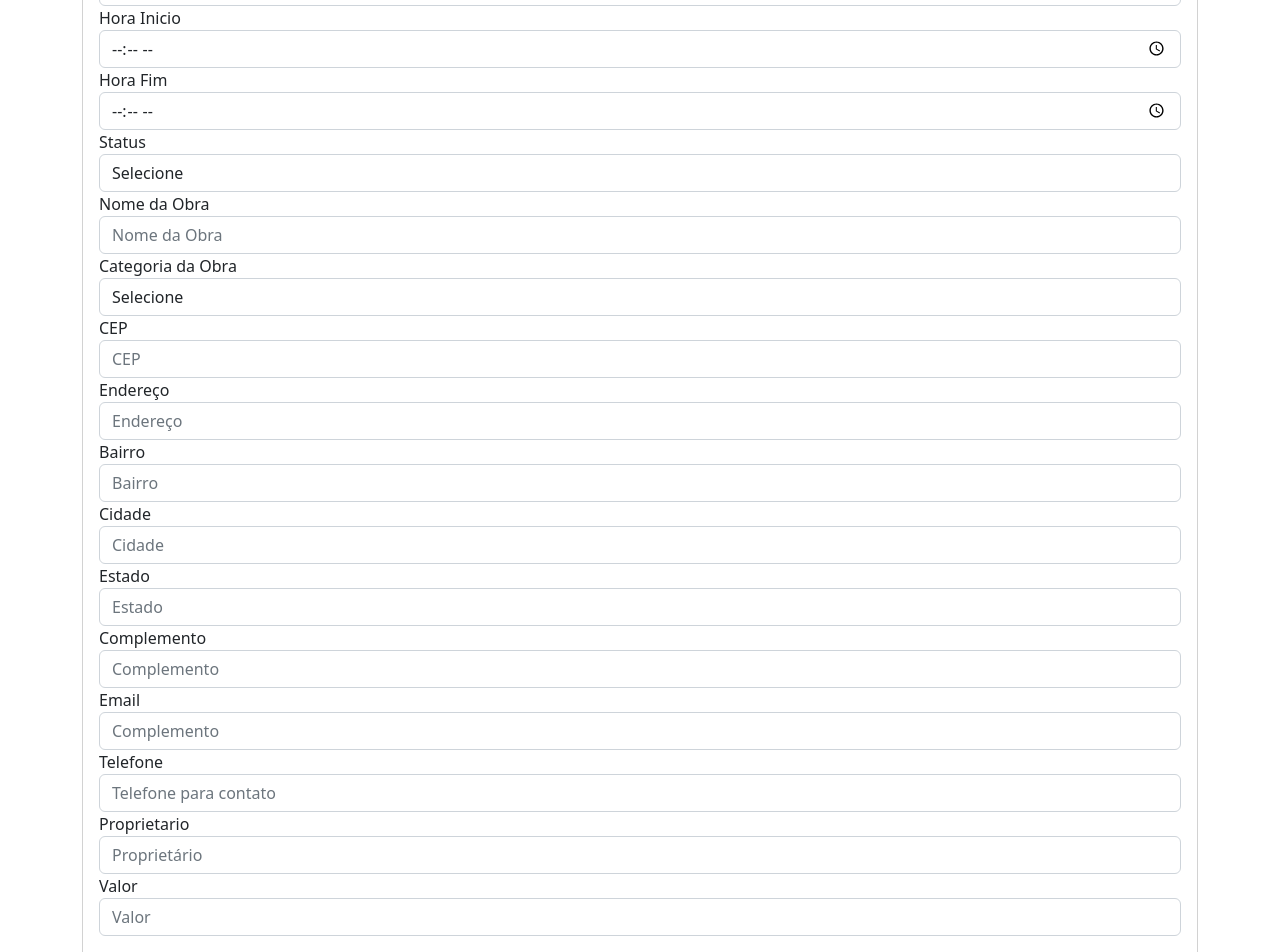
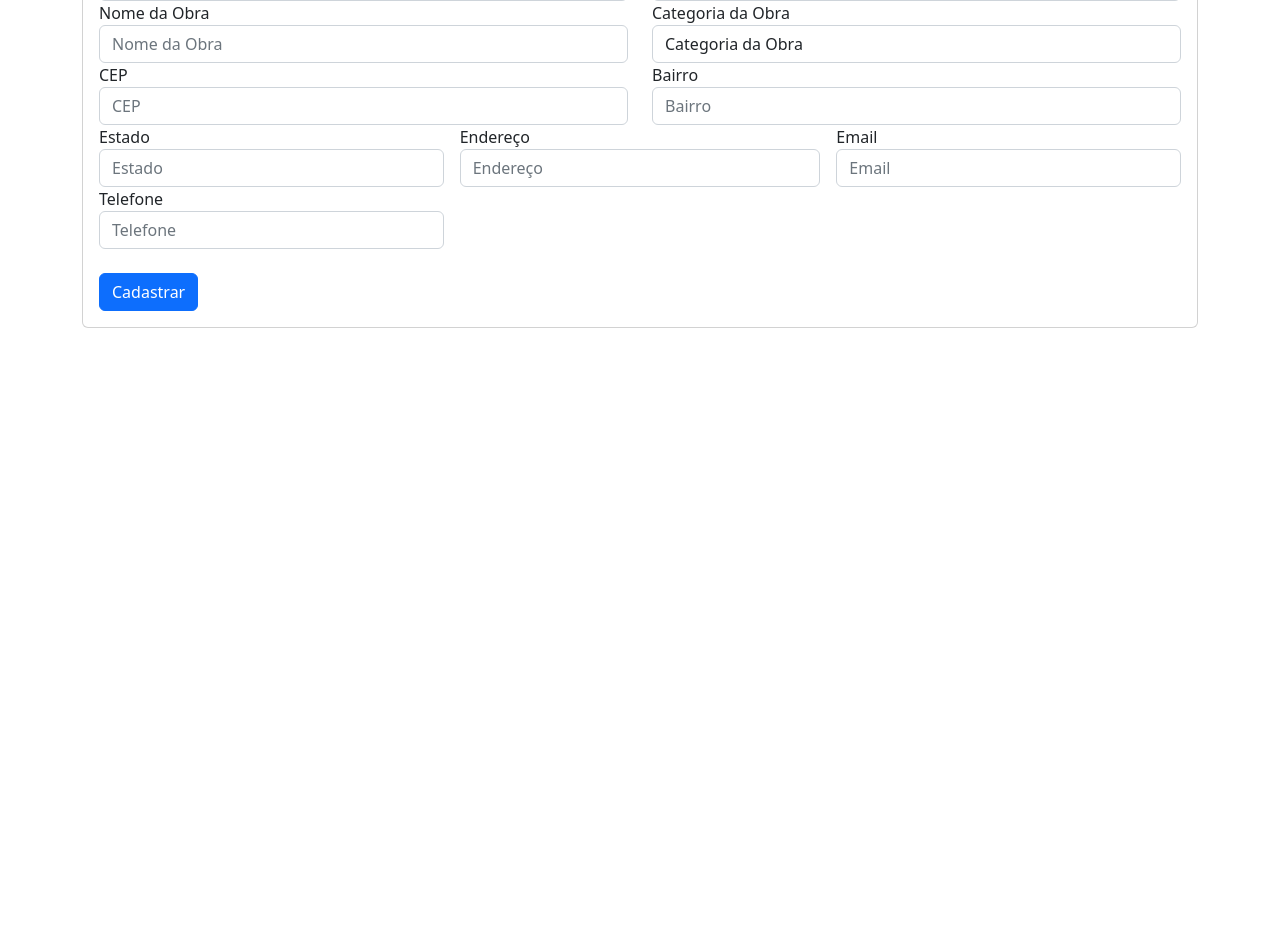
Before and after one commit to vinicius-batista-dev/gerenciamento-cloud, a React (Create React App) app: page /construcaoService in a window 1280 px wide. Shown: the part 320-1272 px from the top of the page. After the commit the page ends 800 px from the top, so only its background shows below. Built offline with nearby package versions, Linux system fonts and the light colour scheme; sample sign-in values are in the browser's storage.

Commit message:
fix atualizando o formulario do servico

```diff
--- a/package.json
+++ b/package.json
@@ -29,6 +29,7 @@
     "react-bootstrap-toggle": "^2.3.2",
     "react-dom": "^18.2.0",
     "react-file-base64": "^1.0.3",
+    "react-hook-form": "^7.40.0",
     "react-html5-camera-photo": "^1.5.11",
     "react-image-base64": "^1.1.2",
     "react-image-data-capture": "^1.2.2",
--- a/src/pages/ConstrucaoService.jsx
+++ b/src/pages/ConstrucaoService.jsx
@@ -2,14 +2,21 @@ import React, { useState } from "react";
 import { Navigate, useNavigate } from "react-router-dom";
 import { Link } from "react-router-dom";
 import axios from "axios";
-import Camera from "react-html5-camera-photo";
-import "react-html5-camera-photo/build/css/index.css";
-import Card from "@mui/material/Card";
-import CardActions from "@mui/material/CardActions";
-import CardContent from "@mui/material/CardContent";
-import CardMedia from "@mui/material/CardMedia";
-import Button from "@mui/material/Button";
-import Typography from "@mui/material/Typography";
+import useForm from "react-hook-form";
+import { Form } from "react-bootstrap";
+import { Button } from "@material-ui/core";
+import { CheckBox } from "@material-ui/icons";
+import { RadioGroup } from "@mui/material";
+import {
+  Select,
+  MenuItem,
+  FormControl,
+  InputLabel,
+  TextField,
+  Grid,
+  Paper,
+  Typography,
+} from "@material-ui/core";
 
 const ConstrucaoService = () => {
   const [descricao, setDescricao] = useState("");
@@ -93,28 +100,6 @@ const ConstrucaoService = () => {
     }
   };
 
-  const uploadImage = async (e) => {
-    const files = e.target.files[0];
-
-    const convertBase64 = (file) => {
-      return new Promise((resolve, reject) => {
-        const fileReader = new FileReader();
-        fileReader.readAsDataURL(file);
-
-        fileReader.onload = () => {
-          resolve(fileReader.result);
-        };
-
-        fileReader.onerror = (error) => {
-          reject(error);
-        };
-      });
-    };
-
-    const base64 = await convertBase64(files);
-    setImagem(base64);
-  };
-
   //Deve emitir um alerta caso o usuário não esteja logado
   if (!localStorage.getItem("token")) {
     alert("Você não está logado!");
@@ -155,15 +140,15 @@ const ConstrucaoService = () => {
   return (
     <div className="container">
       <div className="row">
-        <div className="col-12">
+        <div className="col-md-12">
           <div className="card">
             <div className="card-header">
-              <h3 className="card-title">Cadastro de Construção</h3>
+              <h4 className="card-title">Cadastro de Serviço</h4>
             </div>
             <div className="card-body">
-              <form method="POST" onSubmit={handleSubmit}>
+              <form>
                 <div className="row">
-                  <div className="col-12">
+                  <div className="col-md-12">
                     <div className="form-group">
                       <label>Descrição</label>
                       <input
@@ -175,72 +160,59 @@ const ConstrucaoService = () => {
                       />
                     </div>
                   </div>
-                  <div className="col-12">
+                </div>
+                <div className="row">
+                  <div className="col-md-6 pr-1">
                     <div className="form-group">
-                      <label>Data Inicio</label>
+                      <label>Data de Início</label>
                       <input
                         type="date"
                         className="form-control"
-                        placeholder="Data Inicio"
+                        placeholder="Data de Início"
                         value={dataInicio}
                         onChange={(e) => setDataInicio(e.target.value)}
                       />
                     </div>
                   </div>
-                  <div className="col-12">
+                  <div className="col-md-6 pl-1">
                     <div className="form-group">
-                      <label>Data Fim</label>
+                      <label>Data de Término</label>
                       <input
                         type="date"
                         className="form-control"
-                        placeholder="Data Fim"
+                        placeholder="Data de Término"
                         value={dataFim}
                         onChange={(e) => setDataFim(e.target.value)}
                       />
                     </div>
                   </div>
-                  <div className="col-12">
+                </div>
+                <div className="row">
+                  <div className="col-md-6 pr-1">
                     <div className="form-group">
-                      <label>Hora Inicio</label>
+                      <label>Hora de Início</label>
                       <input
                         type="time"
                         className="form-control"
-                        placeholder="Hora Inicio"
                         value={horaInicio}
                         onChange={(e) => setHoraInicio(e.target.value)}
                       />
                     </div>
                   </div>
-                  <div className="col-12">
+                  <div className="col-md-6 pl-1">
                     <div className="form-group">
-                      <label>Hora Fim</label>
+                      <label>Hora de Término</label>
                       <input
                         type="time"
                         className="form-control"
-                        placeholder="Hora Fim"
                         value={horaFim}
                         onChange={(e) => setHoraFim(e.target.value)}
                       />
                     </div>
                   </div>
-                  <div className="col-12">
-                    <div className="form-group">
-                      <label>Status</label>
-                      <select
-                        type="text"
-                        className="form-control"
-                        value={status}
-                        onChange={(e) => setStatus(e.target.value)}
-                      >
-                        <option value="0">Selecione</option>
-                        <option value="Em progresso">Em progresso</option>
-                        <option value="Finalizado">Finalizado</option>
-                        <option value="Cancelado">Cancelado</option>
-                        <option value="Pendente">Pendente</option>
-                      </select>
-                    </div>
-                  </div>
-                  <div className="col-12">
+                </div>
+                <div className="row">
+                  <div className="col-md-6 pr-1">
                     <div className="form-group">
                       <label>Nome da Obra</label>
                       <input
@@ -252,24 +224,19 @@ const ConstrucaoService = () => {
                       />
                     </div>
                   </div>
-                  <div className="col-12">
+                  <div className="col-md-6 pl-1">
                     <div className="form-group">
                       <label>Categoria da Obra</label>
-                      <select
-                        type="text"
-                        className="form-control"
-                        value={categoriaObra}
-                        onChange={(e) => setCategoriaObra(e.target.value)}
-                      >
-                        <option value="0">Selecione</option>
-                        <option value="construcao">Construção</option>
-                        <option value="reforma">Reforma</option>
-                        <option value="manutencao">Manutenção</option>
-                        <option value="demolicao">Demolição</option>
+                      <select className="form-control">
+                        <option value="0">Categoria da Obra</option>
+                        <option value="1">Construção</option>
+                        <option value="2">Reforma</option>
                       </select>
                     </div>
                   </div>
-                  <div className="col-12">
+                </div>
+                <div className="row">
+                  <div className="col-md-6 pr-1">
                     <div className="form-group">
                       <label>CEP</label>
                       <input
@@ -277,12 +244,40 @@ const ConstrucaoService = () => {
                         className="form-control"
                         placeholder="CEP"
                         value={cep}
-                        onChange={(e) => setCep(e.target.value)}
-                        onBlur={validarCep}
+                        onChange={(e) => {
+                          setCep(e.target.value);
+                          validarCep(e);
+                        }}
                       />
                     </div>
                   </div>
-                  <div className="col-12">
+                  <div className="col-md-6 pl-1">
+                    <div className="form-group">
+                      <label>Bairro</label>
+                      <input
+                        type="text"
+                        className="form-control"
+                        placeholder="Bairro"
+                        value={bairro}
+                        onChange={(e) => setBairro(e.target.value)}
+                      />
+                    </div>
+                  </div>
+                </div>
+                <div className="row">
+                  <div className="col-md-4 pr-1">
+                    <div className="form-group">
+                      <label>Estado</label>
+                      <input
+                        type="text"
+                        className="form-control"
+                        placeholder="Estado"
+                        value={estado}
+                        onChange={(e) => setEstado(e.target.value)}
+                      />
+                    </div>
+                  </div>
+                  <div className="col-md-4 px-1">
                     <div className="form-group">
                       <label>Endereço</label>
                       <input
@@ -294,115 +289,43 @@ const ConstrucaoService = () => {
                       />
                     </div>
                   </div>
-                  <div className="col-12">
-                    <div className="form-group">
-                      <label>Bairro</label>
-                      <input
-                        type="text"
-                        className="form-control"
-                        placeholder="Bairro"
-                        value={bairro}
-                        onChange={(e) => setBairro(e.target.value)}
-                      />
-                    </div>
-                  </div>
-                  <div className="col-12">
-                    <div className="form-group">
-                      <label>Cidade</label>
-                      <input
-                        type="text"
-                        className="form-control"
-                        placeholder="Cidade"
-                        value={cidade}
-                        onChange={(e) => setCidade(e.target.value)}
-                      />
-                    </div>
-                  </div>
-                  <div className="col-12">
-                    <div className="form-group">
-                      <label>Estado</label>
-                      <input
-                        type="text"
-                        className="form-control"
-                        placeholder="Estado"
-                        value={estado}
-                        onChange={(e) => setEstado(e.target.value)}
-                      />
-                    </div>
-                  </div>
-                  <div className="col-12">
-                    <div className="form-group">
-                      <label>Complemento</label>
-                      <input
-                        type="text"
-                        className="form-control"
-                        placeholder="Complemento"
-                        value={complemento}
-                        onChange={(e) => setComplemento(e.target.value)}
-                      />
-                    </div>
-                  </div>
-                  <div className="col-12">
+                  <div className="col-md-4 pl-1">
                     <div className="form-group">
                       <label>Email</label>
                       <input
                         type="email"
                         className="form-control"
-                        placeholder="Complemento"
+                        placeholder="Email"
                         value={email}
                         onChange={(e) => setEmail(e.target.value)}
                       />
                     </div>
                   </div>
-                  <div className="col-12">
+                </div>
+                <div className="row">
+                  <div className="col-md-4 pr-1">
                     <div className="form-group">
                       <label>Telefone</label>
                       <input
-                        type="number"
+                        type="text"
                         className="form-control"
-                        placeholder="Telefone para contato"
+                        placeholder="Telefone"
                         value={telefone}
                         onChange={(e) => setTelefone(e.target.value)}
-                      />
-                    </div>
-                  </div>
-                  <div className="col-12">
-                    <div className="form-group">
-                      <label>Proprietario</label>
-                      <input
-                        type="text"
-                        className="form-control"
-                        placeholder="Proprietário"
-                        value={proprietario}
-                        onChange={(e) => setProprietario(e.target.value)}
-                      />
-                    </div>
-                  </div>
-
-                  <div className="col-12">
-                    <div className="form-group">
-                      <label>Valor</label>
-                      <input
-                        type="number"
-                        className="form-control"
-                        placeholder="Valor"
-                        value={valor}
-                        onChange={(e) => setValor(e.target.value)}
                       />
                     </div>
                   </div>
                 </div>
                 <br />
                 <div className="row">
-                  <div className="col-12">
-                    <Button
-                      variant="contained"
-                      color="primary"
-                      onClick={salvar}
-                      className="btn btn-primary"
+                  <div className="update ml-auto mr-auto">
+                    <button
+                      type="submit"
+                      className="btn btn-primary btn-round"
+                      onClick={handleSubmit}
                     >
-                      Salvar
-                    </Button>
+                      Cadastrar
+                    </button>
                   </div>
                 </div>
               </form>
--- a/src/pages/Home.jsx
+++ b/src/pages/Home.jsx
@@ -1,6 +1,6 @@
 import React from "react";
 import "bootstrap/dist/css/bootstrap.min.css";
-import { Link, redirect, useNavigation } from "react-router-dom";
+import { Link, useNavigation } from "react-router-dom";
 import Card from "@mui/material/Card";
 import CardActions from "@mui/material/CardActions";
 import CardContent from "@mui/material/CardContent";
@@ -8,6 +8,8 @@ import CardMedia from "@mui/material/CardMedia";
 import { Button, Typography } from "@mui/material";
 
 const Home = () => {
+
+
   return (
     <div className="container">
       <div className="row">
--- a/src/pages/ListarConstrucao.jsx
+++ b/src/pages/ListarConstrucao.jsx
@@ -41,7 +41,7 @@ function ListarConstrucao() {
   const [valor, setValor] = useState("");
   const [status, setStatus] = useState("");
   const [error, setError] = useState(null);
-  const [imagem, setImagem] = useState({ data: [] });
+  const [imagem, setImage] = useState("");
 
   const navigate = useNavigate();
 
@@ -71,6 +71,7 @@ function ListarConstrucao() {
     complemento: complemento,
     cidade: cidade,
     valor: valor,
+    imagem: imagem,
     status: status,
   };
 
@@ -184,6 +185,7 @@ function ListarConstrucao() {
                     <TableCell align="right">Cidade</TableCell>
                     <TableCell align="right">Valor</TableCell>
                     <TableCell align="right">Status</TableCell>
+                    <TableCell align="right">Imagem</TableCell>
                     <TableCell align="right">Ações</TableCell>
                   </TableRow>
                 </TableHead>
@@ -218,6 +220,7 @@ function ListarConstrucao() {
                       <TableCell align="right">{row.cidade}</TableCell>
                       <TableCell align="right">{row.valor}</TableCell>
                       <TableCell align="right">{row.status}</TableCell>
+                      <TableCell align="right">{row.imagem}</TableCell>
 
                       <TableCell align="right">
                         <Button
```
Also changed, not shown: 1 other file (tests, documents, lock files or other folders).
